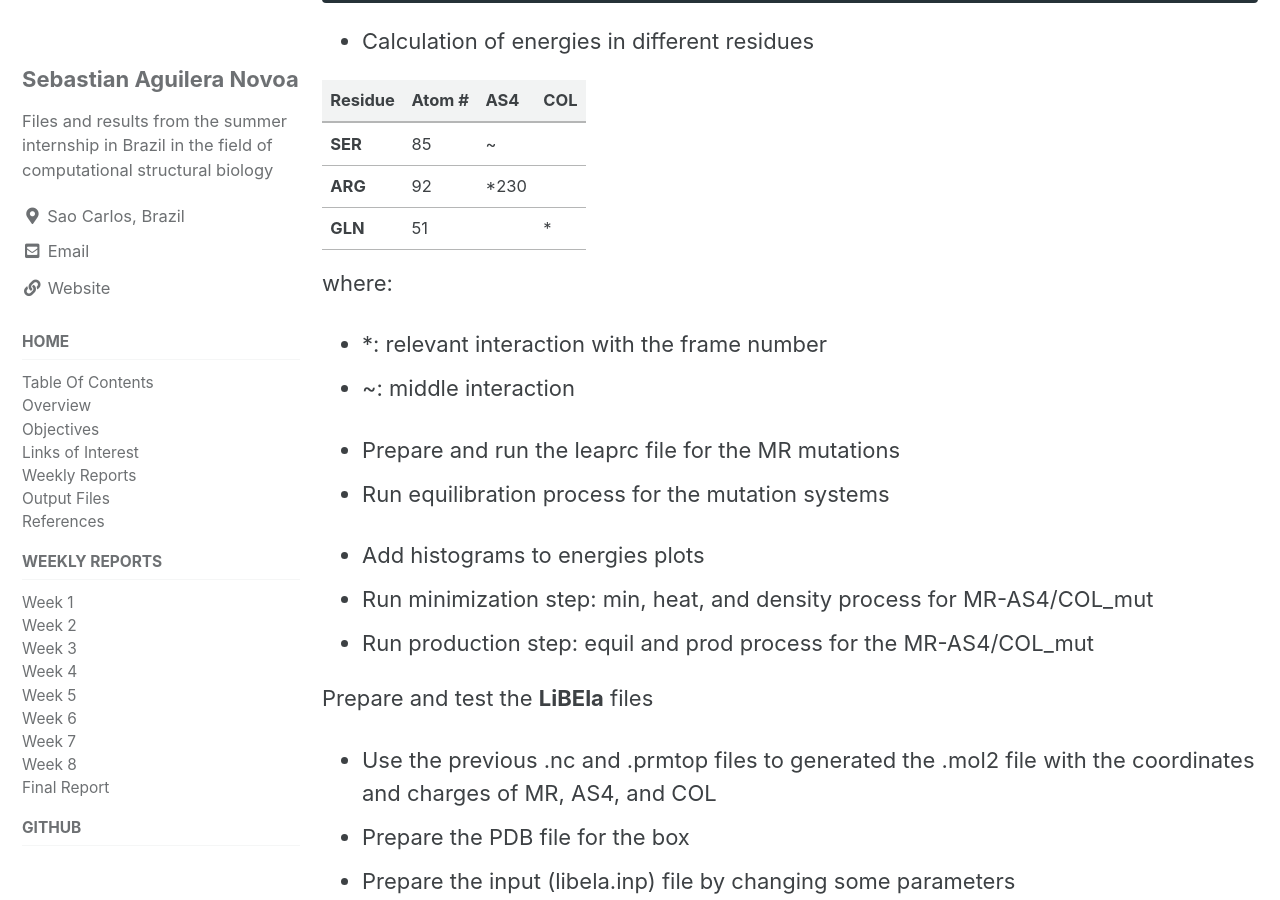
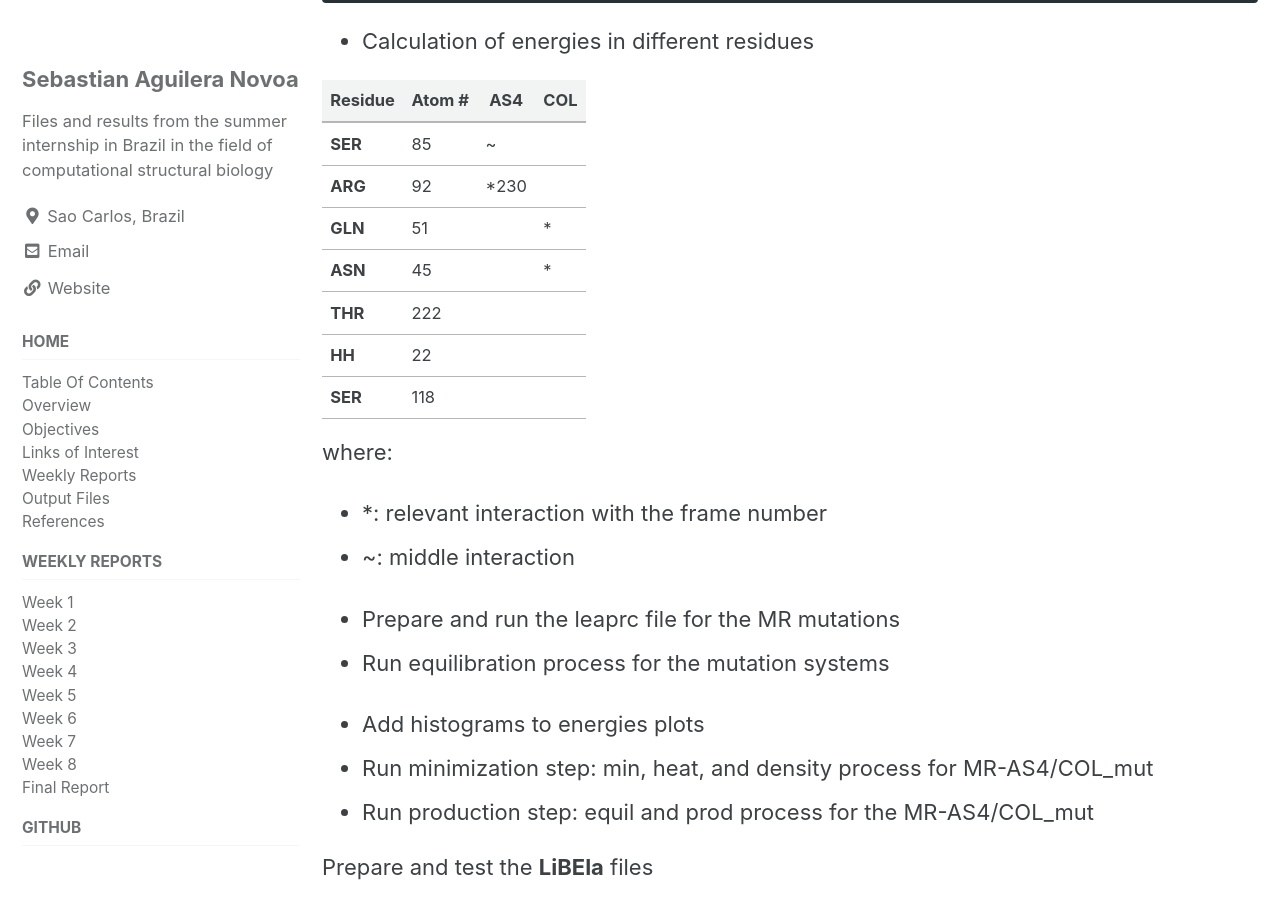
Before and after one commit to saguileran/MD-SCPI, a Jekyll site: the page built from reports.md, in a window 1280 px wide and 900 px high, scrolled down 6377 px. Built offline with Jekyll 4.4.1, drawn with Linux system fonts in a browser that asks for light colours; cached includes are drawn as plain includes.

Commit message:
fixing table

```diff
--- a/reports.md
+++ b/reports.md
@@ -210,10 +210,10 @@ change mask    225 -> 1 (residue number)
 <table>
   <thead>
     <tr>
-      <th>Residue</th>
-      <th>Atom #</th>
-      <th>AS4</th>
-      <th>COL</th>
+      <th><center>Residue</center></th>
+      <th><center>Atom #</center></th>
+      <th><center>AS4</center></th>
+      <th><center>COL</center></th>
     </tr>
   </thead>
   <tbody>
@@ -235,8 +235,34 @@ change mask    225 -> 1 (residue number)
       <td> </td>
       <td>*</td>
     </tr>
+    <tr>
+      <td><strong>ASN</strong></td>
+      <td>45</td>
+      <td> </td>
+      <td>*</td>
+    </tr>
+    <tr>
+      <td><strong>THR</strong></td>
+      <td>222</td>
+      <td> </td>
+      <td></td>
+    </tr>
+    <tr>
+      <td><strong>HH</strong></td>
+      <td>22</td>
+      <td> </td>
+      <td></td>
+    </tr>
+    <tr>
+      <td><strong>SER</strong></td>
+      <td>118</td>
+      <td> </td>
+      <td></td>
+    </tr>
   </tbody>
 </table>
+
+
 
 
 
```
